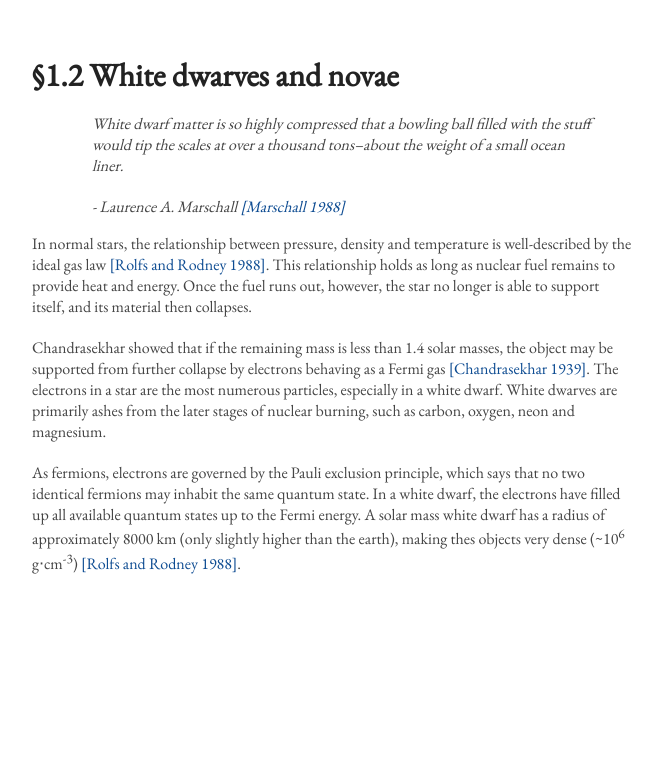
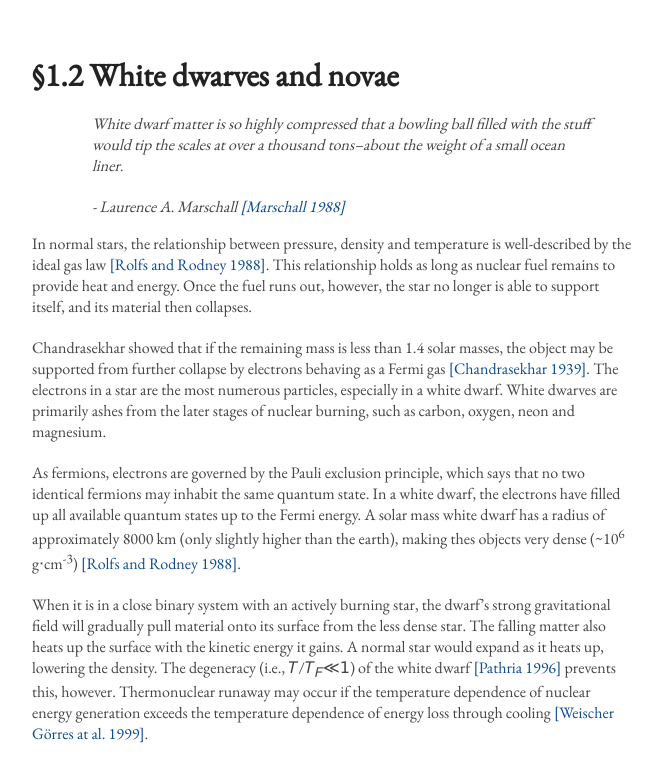
Before and after one commit to dwvisser/19ne-thesis, a Jekyll site: the page built from 1.2-white-dwarves-and-novae.md, in a window 1280 px wide. Shown: the top 782 px of the page, without its empty margins (308-970 px from the left). Built offline with Jekyll 4.4.1, drawn with Linux system fonts in a browser that asks for light colours.

Commit message:
Added 4th paragraph of section 1.2, along with new bibliography entry.

```diff
--- a/1.2-white-dwarves-and-novae.md
+++ b/1.2-white-dwarves-and-novae.md
@@ -36,3 +36,13 @@ the Fermi energy. A solar mass white dwarf has a radius of approximately 8000
 km (only slightly higher than the earth), making thes objects very dense
 (~10<sup>6</sup> g⋅cm<sup>-3</sup>) [[Rolfs and Rodney
 1988]](../bibliography/#rolfs).
+
+When it is in a close binary system with an actively burning star, the dwarf's
+strong gravitational field will gradually pull material onto its surface from
+the less dense star. The falling matter also heats up the surface with the
+kinetic energy it gains. A normal star would expand as it heats up, lowering
+the density. The degeneracy (i.e., 𝑇∕𝑇<sub>𝐹</sub>≪𝟣) of the white dwarf
+[[Pathria 1996]](../bibliography/#pathria) prevents this, however.
+Thermonuclear runaway may occur if the temperature dependence of nuclear
+energy generation exceeds the temperature dependence of energy loss through
+cooling [[Weischer Görres at al. 1999]](../bibliography/#weischer).
```
Also changed, not shown: bibliography.md (+3 -0 lines).
